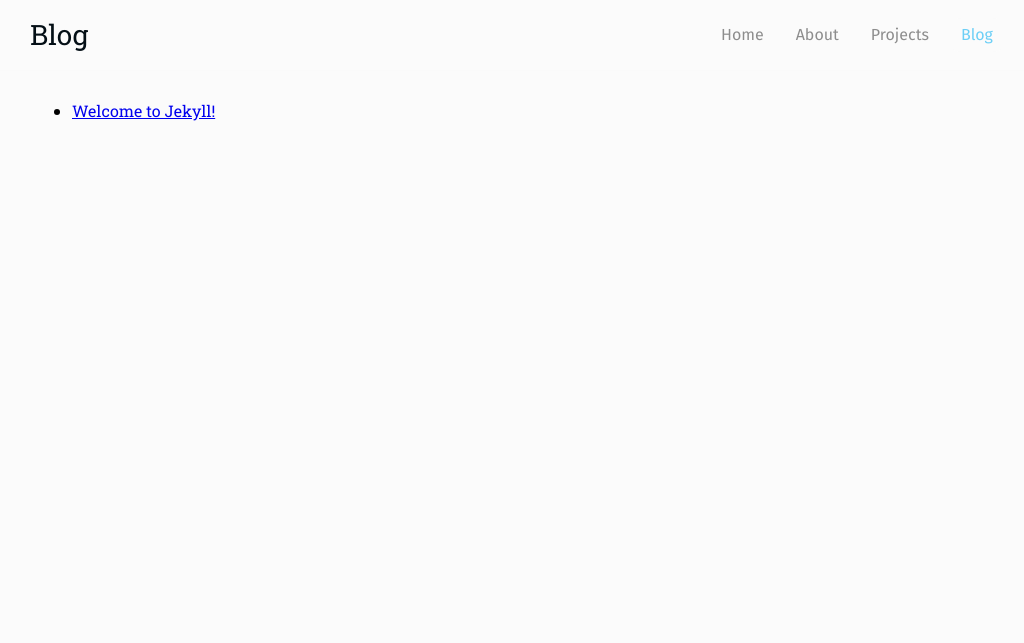
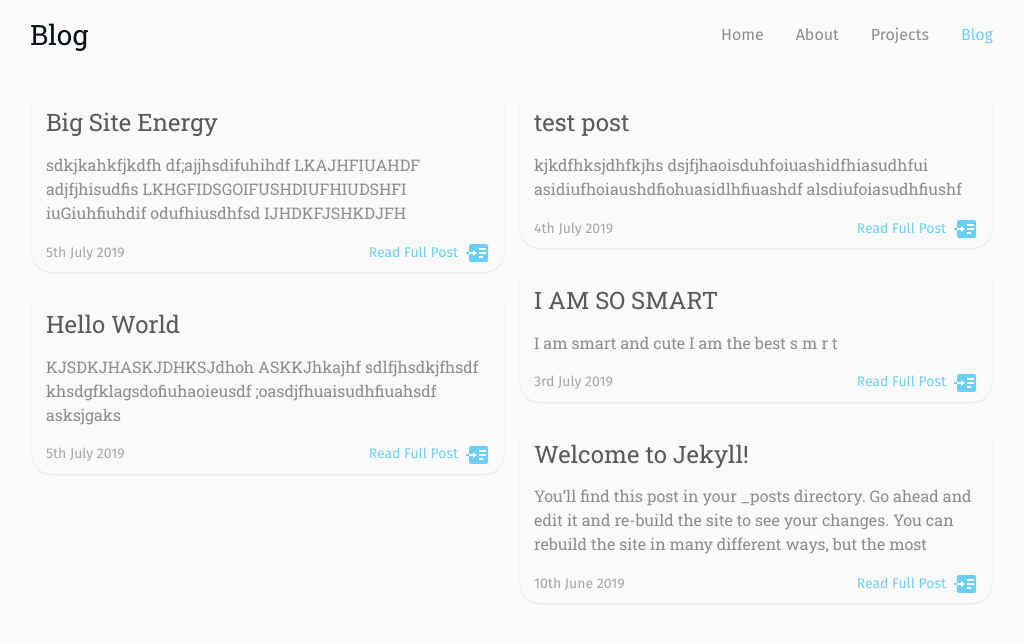
Before and after one commit to h-crocker/h-crocker.github.io, a Jekyll site: the page built from blog.html, in a window 1280 px wide. Shown: the top 643 px of the page, without its empty margins (128-1152 px from the left). Built offline with Jekyll 4.4.1, drawn with Linux system fonts in a browser that asks for light colours.

Commit message:
so many fixes

```diff
--- a/_includes/footer.html
+++ b/_includes/footer.html
@@ -0,0 +1,3 @@
+<footer>
+
+</footer>
--- a/_layouts/base.html
+++ b/_layouts/base.html
@@ -11,9 +11,6 @@
         {%- include nav_bottom.html -%}
         {%- include tablet_nav_top.html -%}
         {%- include desktop_nav_top.html -%}
-
-        <!-- SCRIPTS -->
-        <script src="{{ site.url }}/assets/js/sticky-scroll-style.js"></script>
 
         <!-- PAGE CONTENT -->
 
@@ -29,6 +26,13 @@
 
         {%- include footer.html -%}
 
+        <!-- SCRIPTS -->
+        {% if page.layout == "home" %}
+        <script src="{{ site.url }}/assets/js/sticky-scroll-style-home.js"></script>
+        {% else %}
+        <script src="{{ site.url }}/assets/js/sticky-scroll-style.js"></script>
+        {% endif %}
+
     </body>
 
 </html>
--- /dev/null
+++ b/_posts/2019-07-01-hello-world.md
@@ -0,0 +1,12 @@
+---
+layout: post
+title: Hello World
+date: 2019-07-05 23:07
+categories:
+---
+KJSDKJHASKJDHKSJdhoh
+ASKKJhkajhf
+sdlfjhsdkjfhsdf
+khsdgfklagsdofiuhaoieusdf
+;oasdjfhuaisudhfiuahsdf
+asksjgaks
--- /dev/null
+++ b/_posts/2019-07-02-big-site-energy.md
@@ -0,0 +1,14 @@
+---
+layout: post
+title: Big Site Energy
+date: 2019-07-05 23:07
+categories:
+---
+sdkjkahkfjkdfh
+df;ajjhsdifuhihdf
+LKAJHFIUAHDF
+adjfjhisudfis
+LKHGFIDSGOIFUSHDIUFHIUDSHFI
+iuGiuhfiuhdif
+odufhiusdhfsd
+IJHDKFJSHKDJFH
--- /dev/null
+++ b/_posts/2019-07-03-I-AM-SO-SMART.md
@@ -0,0 +1,9 @@
+---
+layout: post
+title: I AM SO SMART
+date: 2019-07-03 23:07
+categories:
+---
+I am smart and cute
+I am the best
+s m r t
--- /dev/null
+++ b/_posts/2019-07-04-test-post.md
@@ -0,0 +1,10 @@
+---
+layout: post
+title: test post
+date: 2019-07-04 23:07
+categories:
+---
+kjkdfhksjdhfkjhs
+dsjfjhaoisduhfoiuashidfhiasudhfui
+asidiufhoiaushdfiohuasidlhfiuashdf
+alsdiufoiasudhfiushf
--- /dev/null
+++ b/_sass/blog.scss
@@ -0,0 +1,3 @@
+@include blog {
+
+}
--- a/_sass/default.scss
+++ b/_sass/default.scss
@@ -33,7 +33,7 @@ header h1 {
 // Content
 .content {
   font-family: $serif;
-  padding: 16px;
+  padding: 0 16px 16px;
 }
 
 .content h1 {
@@ -51,13 +51,35 @@ header h1 {
   }
 }
 
-// Cards
-.post-list {
+// cards
+.post-list, .project-list {
   list-style: none;
   padding: 0;
   width: $full;
 }
 
+.square-card, .card {
+  background-color: $card-background;
+  box-shadow: $card-shadow;
+  border-radius: 20px;
+}
+
+// Projects
+.square-card {
+  background-color: $primary;
+  box-shadow: $primary-content-shadow;
+  display: inline-block;
+  height: 128px;
+  width: 128px;
+  margin-right: 8px;
+}
+
+.project-list {
+  overflow: hidden;
+  white-space: nowrap;
+}
+
+// Posts
 .post-list a {
   text-decoration: none;
 }
@@ -67,13 +89,12 @@ header h1 {
 }
 
 .card {
+  page-break-inside: avoid;
+  break-inside: avoid-column;
   color: $nav-foreground;
   fill: $nav-foreground;
-  background-color: $card-background;
   padding: 7px 14px;
-  border-radius: 20px;
   margin-bottom: 1em;
-  box-shadow: $card-shadow;
 }
 
 .card-title {
@@ -129,15 +150,19 @@ header h1 {
   }
 }
 
-@media (min-width: #{$phone-width}) and (max-width: #{700px - 1px}) {
-  .card-4 {
-    display: none;
+@include home {
+  @media (min-width: #{$phone-width}) and (max-width: #{700px - 1px}) {
+    .card-4 {
+      display: none;
+    }
   }
 }
 
-@include all-phones {
-  .card-3, .card-4 {
-    display: none;
+@include home {
+  @include all-phones {
+    .card-4 {
+      display: none;
+    }
   }
 }
 
--- a/_sass/harrycrocker.scss
+++ b/_sass/harrycrocker.scss
@@ -5,3 +5,4 @@
 // Styles
 @import "default.scss";
 @import "navigation.scss";
+@import "blog.scss";
--- a/_sass/variables.scss
+++ b/_sass/variables.scss
@@ -69,3 +69,9 @@ $box-shadow-transition: box-shadow linear 250ms;
     @content;
   }
 }
+
+@mixin blog {
+  .blog {
+    @content;
+  }
+}
--- a/assets/js/sticky-scroll-style-home.js
+++ b/assets/js/sticky-scroll-style-home.js
@@ -1,3 +1,5 @@
+let mDesktopNav = document.getElementsByClassName("desktop-top-nav");
+let mTabletNav = document.getElementsByClassName("tablet-top-nav");
 let mTabletHeader = document.getElementsByTagName("header");
 
 window.onscroll = function () {
--- a/blog.html
+++ b/blog.html
@@ -3,12 +3,31 @@ layout: default
 title: Blog
 permalink: /blog/
 ---
-<ul>
+<!-- latest posts -->
+<ul class="post-list">
+    {% for post in site.posts %}
+    <a href="{{ site.url }}{{ post.url }}">
+        <li class="card card-{{ forloop.index }}">
+            <h1 class="card-title">
+                {{ post.title }}
+            </h1>
 
-    {% for post in site.posts %}
-    <li>
-        <a href="{{ site.url }}{{ post.url }}">{{ post.title }}</a>
-    </li>
+            <p class="card-description">
+                {{ post.excerpt | strip_html }}
+            </p>
+
+            <div class="card-flex-align">
+                <p class="card-date">
+                    {{ post.date | date_to_long_string: "ordinal" }}
+                </p>
+
+                <p class="read-post">Read Full Post</p>
+                {%- include svg/page-next.html -%}
+            </div>
+        </li>
+    </a>
     {% endfor %}
+</ul>
 
-</ul>
+<!-- scripts -->
+<script src="{{ site.url }}/assets/js/single-post-layout-fix.js"></script>
--- a/index.html
+++ b/index.html
@@ -11,7 +11,12 @@ portrait_rel: /assets/img/me.jpg
     <h1 class="section-title">Latest Projects</h1>
 
     <ul class="project-list">
+        {% assign arr = 10 %}
+        {% for i in (1..arr) %}
+        <li class="square-card">
 
+        </li>
+        {% endfor %}
     </ul>
 
     <div class="button-container-right">
```
